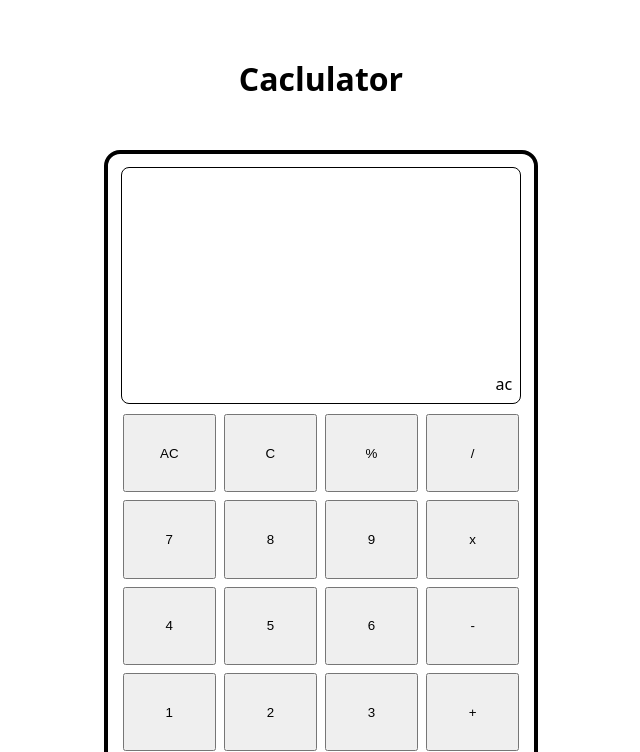
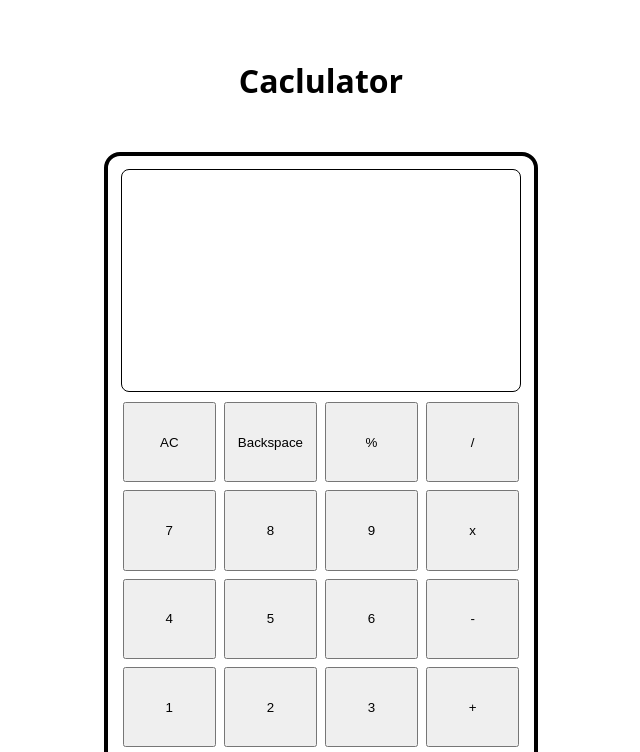
Before and after one commit to blue0206/calculator, a plain HTML site: page index.html in a window 1280 px wide. Both pictures are taken after a click on the button "AC". Shown: the top 752 px of the page, without its empty margins (319-959 px from the left). Drawn offline with Linux system fonts and the light colour scheme.

Commit message:
Add backspace button, create respective event listeners for AC & backspace
The 'C' button has been replaced by 'backspace' button because essentially
'AC' and 'C' were doing the same thing, hence being redundant.
Backspace button will help clear one-character mistakes unlike the 'AC'
which resets everything.

Clicking the 'AC' button now clears the entire screen while clicking the
backspace button clears one character at a time.

```diff
--- a/index.html
+++ b/index.html
@@ -17,7 +17,7 @@
                 <div class="buttons">
                     <div class="btn-row">
                         <button class="btn" id="ac">AC</button>
-                        <button class="btn" id="c">C</button>
+                        <button class="btn" id="backspace">Backspace</button>
                         <button class="btn" id="%">%</button>
                         <button class="btn" id="/">/</button>
                     </div>
--- a/script.js
+++ b/script.js
@@ -3,10 +3,23 @@ screen.textContent = '';
 
 const btnList = Array.from(document.querySelectorAll('.btn'));
 btnList.forEach((btn) => {
-    btn.addEventListener('click', (e) => {
-        screen.textContent += e.target.id;
-    })
+    if (btn.id != 'ac' && btn.id != 'backspace' && btn.id != '=')
+    {
+        btn.addEventListener('click', (e) => {
+            screen.textContent += e.target.id;
+        });
+    }
 });
+
+document.querySelector('#ac').addEventListener('click', () => {
+    screen.textContent = '';
+});
+
+document.querySelector('#backspace').addEventListener('click', () => {
+    const arr = screen.textContent.split('');
+    arr.pop();
+    screen.textContent = arr.join('');
+})
 
 function add(num1, num2)
 {
--- a/style.css
+++ b/style.css
@@ -49,7 +49,7 @@ main
     flex-direction: row-reverse;
     justify-content: flex-start;
     align-items: flex-end;
-    overflow: scroll;
+    overflow: auto;
 }
 
 .buttons
```
